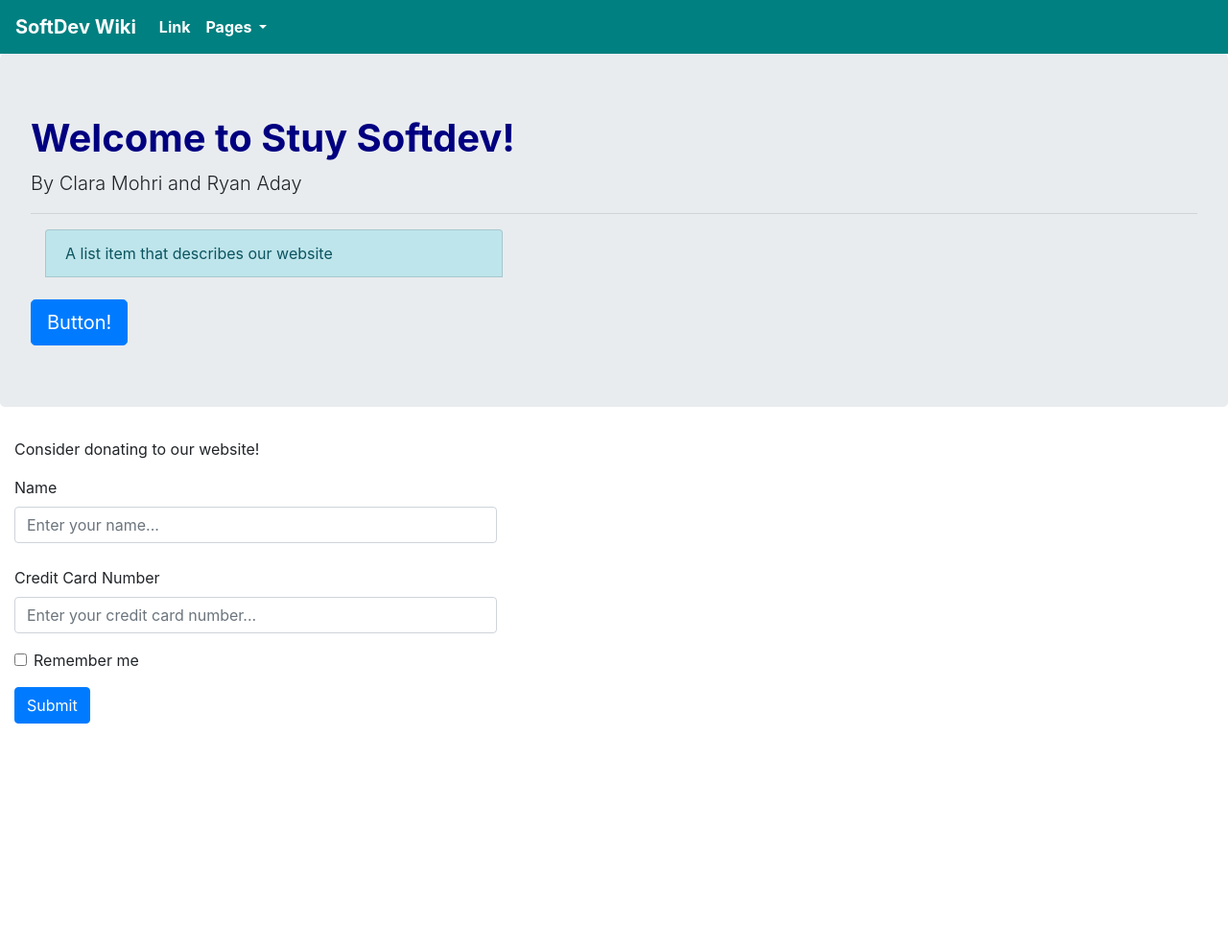
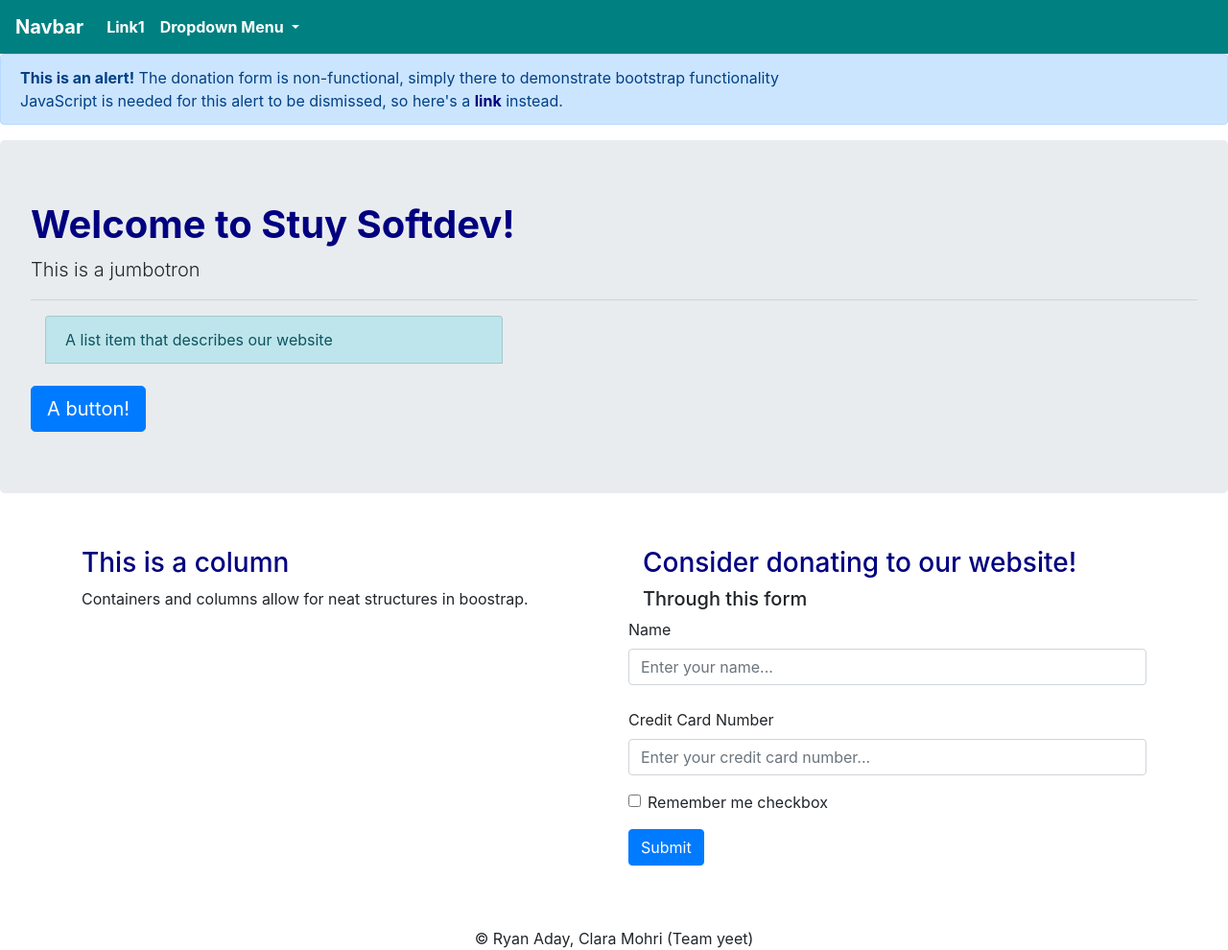
Before and after one commit to cmohri/software-development, a plain HTML site: page 21_bt_yeet_ryanA_claraM/index.html in a window 1280 px wide. Shown: the whole page at 96% size. Before the commit the page ends 800 px from the top, so only its background shows below. Drawn offline with nearby package versions, Linux system fonts and the light colour scheme.

Commit message:
Improvements

```diff
--- a/21_bt_yeet_ryanA_claraM/index.html
+++ b/21_bt_yeet_ryanA_claraM/index.html
@@ -1,15 +1,15 @@
-<!--Yeet-
+<!--Team Yeet-
 Clara Mohri, Ryan Aday
 SoftDev1 pd7
-K21 -- SoftDe
+K21 -- Bootstrap Example
 2018-11-5-->
 
 <!DOCTYPE html>
 <html lang="en">
 	<head>
-
    	<meta charset="utf-8">
-	<link rel="stylesheet" href="https://stackpath.bootstrapcdn.com/bootstrap/4.1.3/css/bootstrap.min.css" integrity="sha384-MCw98/SFnGE8fJT3GXwEOngsV7Zt27NXFoaoApmYm81iuXoPkFOJwJ8ERdknLPMO" crossorigin="anonymous">
+		<!-- CDN --->
+		<link rel="stylesheet" href="https://stackpath.bootstrapcdn.com/bootstrap/4.1.3/css/bootstrap.min.css" integrity="sha384-MCw98/SFnGE8fJT3GXwEOngsV7Zt27NXFoaoApmYm81iuXoPkFOJwJ8ERdknLPMO" crossorigin="anonymous">
    	<meta name="viewport" content="width=device-width, initial-scale=1">
 		<style>
 		  h1{
@@ -25,7 +25,7 @@ K21 -- SoftDe
 
 	  <!-- Navbar -->
 	  <nav class="navbar navbar-expand-lg navbar-light" style="background-color: #008080;">
-	    <a class="navbar-brand" href="#" style="color: white; font-weight:bold;">SoftDev Wiki</a>
+	    <a class="navbar-brand" href="#" style="color: white; font-weight:bold;">Navbar</a>
 	    <button class="navbar-toggler" type="button" data-toggle="collapse" data-target="#navbarSupportedContent" aria-controls="navbarSupportedContent" aria-expanded="false" aria-label="Toggle navigation">
 	      <span class="navbar-toggler-icon"></span>
 	    </button>
@@ -35,28 +35,38 @@ K21 -- SoftDe
 	    <div class="collapse navbar-collapse" id="navbarSupportedContent">
 	      <ul class="navbar-nav mr-auto">
 		<li class = "nav-item">
-		  <a class = "nav-link" href = "#" style = "color:white; font-weight:bold;">Link</a>
+		  <a class = "nav-link" href = "#" style = "color:white; font-weight:bold;">Link1</a>
 		</li>
 	    <!-- Dropdown (Part of Navbar) -->
 		<li class="nav-item dropdown">
 		  <a class="nav-link dropdown-toggle" href="#" id="navbarDropdown" role="button" data-toggle="dropdown" aria-haspopup="true" aria-expanded="false" style="color: white; font-weight:bold;">
-		    Pages
+		    Dropdown Menu
 		  </a>
 		  <div class="dropdown-menu" aria-labelledby="navbarDropdown">
-		    <a class="dropdown-item" href="#">About Us</a>
-		    <a class="dropdown-item" href="#">Courses</a>
+		    <a class="dropdown-item" href="#">Link1</a>
+		    <a class="dropdown-item" href="#">Link2</a>
 		    <div class="dropdown-divider"></div>
-		    <a class="dropdown-item" href="#">Contact Us</a>
+		    <a class="dropdown-item" href="#">Separate Link</a>
 		  </div>
 		</li>
 	      </ul>
 	    </div>
 	  </nav>
 
+	  <!--Alert-->
+
+	  <div class="alert alert-primary alert-dismissible fade show" role="alert" >
+  	    <strong>This is an alert!</strong> The donation form is non-functional, simply there to demonstrate bootstrap functionality
+	    <br>JavaScript is needed for this alert to be dismissed, so here's a
+	    <a href="http://www.stuycs.org/courses/software-development/mykolyk-1" class="alert-link" style="color:#000080;"> link</a>
+	    instead.
+	  </div>
+
 	  <!-- Jumbootron -->
+
 	  <div class="jumbotron">
   	    <h1 class="display-6" style="font-weight:bold; color: #000080;">Welcome to Stuy Softdev!</h1>
-  	    <p class="lead">By Clara Mohri and Ryan Aday </p>
+  	    <p class="lead">This is a jumbotron</p>
   	    <hr class="my-6">
   	    <p>
 	      <div class = "col-md-5"
@@ -65,23 +75,27 @@ K21 -- SoftDe
 	      </ul>
 	      <br>
 	      	  </div>
-	      <a class="btn btn-primary btn-lg" href="#" role="button">Button!</a>
-
-
-
-	  </div>
-
-	  <div class="container-fluid">
-
-	    <p> Consider donating to our website! </p>
+	      <a class="btn btn-primary btn-lg" href="http://www.stuycs.org" role="button">A button!</a>
 	  </div>
 
 	  <!-- Form -->
 
+	  <div class="container">
+	    <br>
+	    <div class="row">
+
+	      <div class="col-6">
+		 <h3 style="color:#000080;">This is a column </h3>
+		Containers and columns allow for neat structures in boostrap.
+	      </div>
+	      <div class="col-6">
+	  <div class="container-fluid">
+            <h3 style="color:#000080;"> Consider donating to our website! </h3>
+            <h5> Through this form </h5>
+          </div>
 	  <form>
 	    <div class="form-group">
 
-	      <div class = "col-md-5">
 		<label for="Name">Name</label>
 		<input type="text" class="form-control" id="name" placeholder="Enter your name...">
 		<br>
@@ -92,11 +106,28 @@ K21 -- SoftDe
 		</div>
 		<div class="form-group form-check">
 		  <input type="checkbox" class="form-check-input" id="rememberme">
-		  <label class="form-check-label" for="exampleCheck1">Remember me</label>
+		  <label class="form-check-label" for="exampleCheck1">Remember me checkbox</label>
 		</div>
 		<button type="submit" class="btn btn-primary">Submit</button>
+	    </div>
+
 	  </form>
 
+	      </div>
+	    </div>
+	  </div>
 
-	</body>
+	  <br>
+	  <br>
+
+
+
+	  <div class = "row justify-content-center">
+	  &copy; Ryan Aday, Clara Mohri (Team yeet)
+
+   </div>
+  </div>
+</body>
+
+
 </html>
```
